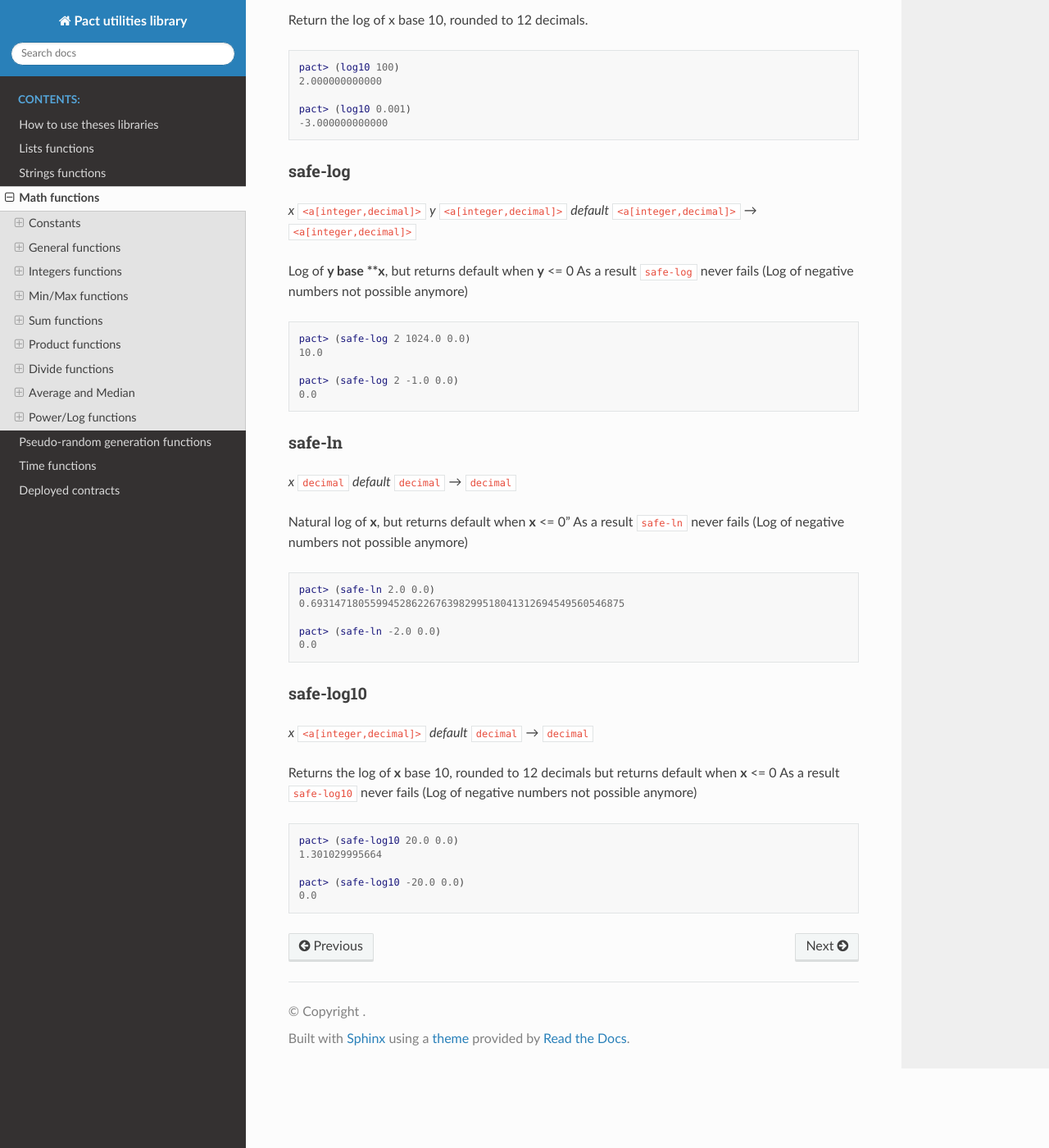
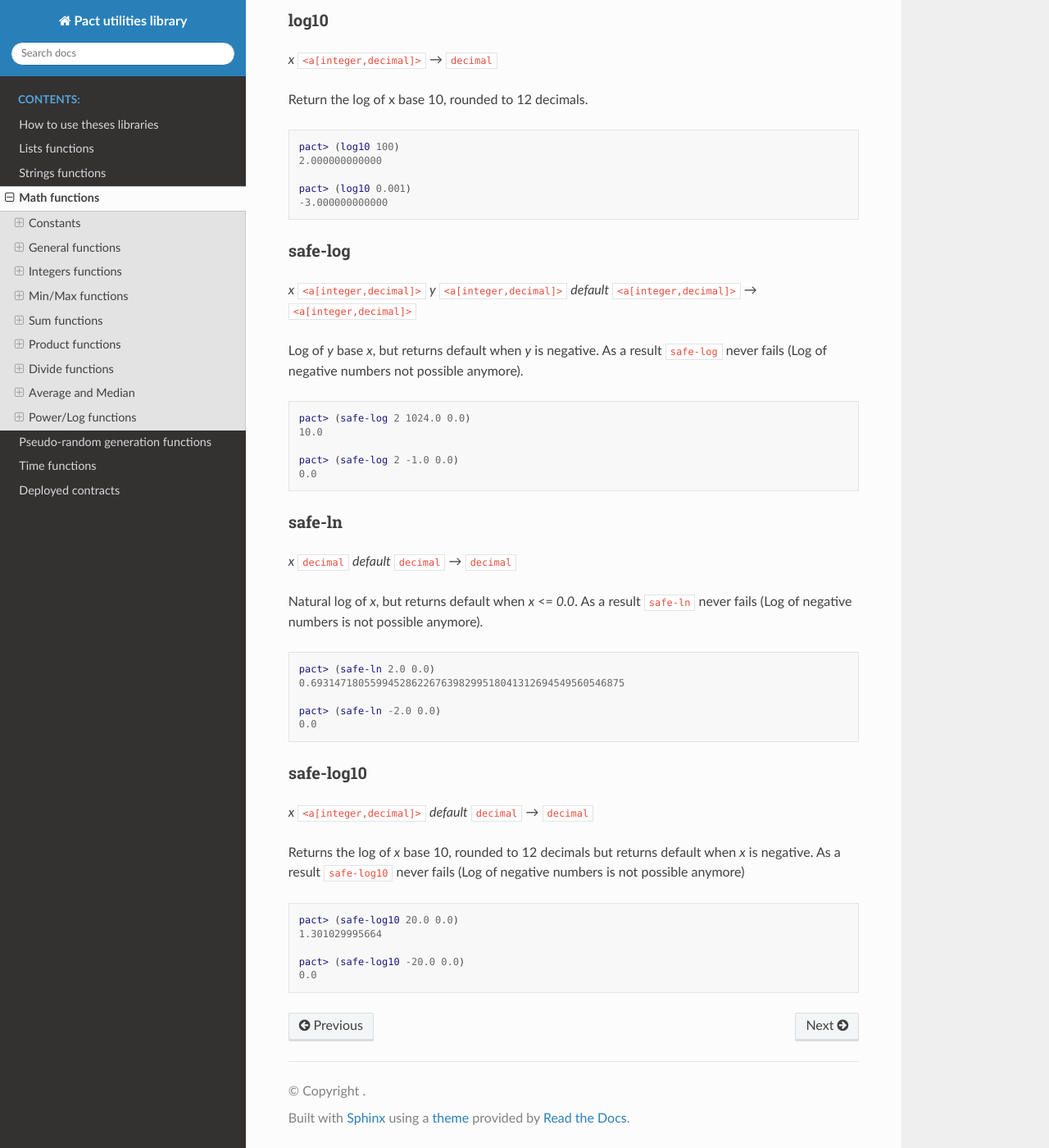
Before and after one commit to CryptoPascal31/pact-util-lib, a Sphinx documentation site: the page built from docs/source/util-math.rst, in a window 1280 px wide and 1400 px high, scrolled down 9192 px. Shown: the whole window at 82% size. Built offline with Sphinx 7.4.7 and the Read the Docs theme 2.0.0, drawn with Linux system fonts in a browser that asks for light colours; some of the changed text lies outside the part shown.

Commit message:
Improve docs + Fix many typos

```diff
--- a/docs/source/util-math.rst
+++ b/docs/source/util-math.rst
@@ -47,7 +47,8 @@
 between
 ~~~~~~~
 *a* ``decimal`` *b* ``decimal`` *x* ``decimal`` *→* ``bool``
-Return true is a <= x <= b"
+
+Return true is a <= x <= b".
 
 .. code:: lisp
 
@@ -78,7 +79,7 @@
 ~~~~~~~
 *y* ``integer`` *→* ``bool``
 
-Return true if x is even
+Return true if x is even.
 
 .. code:: lisp
 
@@ -92,7 +93,7 @@
 ~~~~~~~
 *y* ``integer`` *→* ``bool``
 
-Return true if x is odd
+Return true if x is odd.
 
 .. code:: lisp
 
@@ -108,7 +109,9 @@
 
 Return the greatest common divisor of *a* and *b*.
 
-Zeros are allowed for *a* or *b* or both. (gcd 0 0) returns 0.
+Zeros are allowed for *a* or *b* or both.
+
+``(gcd 0 0)`` returns 0.
 
 Negative numbers are allowed.
 
@@ -159,7 +162,7 @@
 ~~~
 *x* ``decimal`` *y* ``decimal`` *→* ``decimal``
 
-Return the min of 2 values
+Return the min of 2 values.
 
 .. code:: lisp
 
@@ -170,7 +173,7 @@
 ~~~
 *x* ``decimal`` *y* ``decimal`` *→* ``decimal``
 
-Return the max of 2 values
+Return the max of 2 values.
 
 .. code:: lisp
 
@@ -182,7 +185,7 @@
 ~~~~
 *x* ``decimal`` *y* ``decimal`` *z* ``decimal`` *→* ``decimal``
 
-Return the min of 3 values
+Return the min of 3 values.
 
 .. code:: lisp
 
@@ -193,7 +196,7 @@
 ~~~~
 *x* ``decimal`` *y* ``decimal`` *z* ``decimal`` *→* ``decimal``
 
-Return the max of 3 values
+Return the max of 3 values.
 
 .. code:: lisp
 
@@ -204,7 +207,7 @@
 ~~~~
 *x* ``decimal`` *y* ``decimal`` *z* ``decimal`` *zz* ``decimal`` *→* ``decimal``
 
-Return the min of 4 values
+Return the min of 4 values.
 
 .. code:: lisp
 
@@ -215,7 +218,7 @@
 ~~~~
 *x* ``decimal`` *y* ``decimal`` *z* ``decimal`` *zz* ``decimal`` *→* ``decimal``
 
-Return the max of 4 values
+Return the max of 4 values.
 
 .. code:: lisp
 
@@ -227,7 +230,7 @@
 ~~~~~~~~
 *x* ``[decimal]`` *→* ``decimal``
 
-Return the min of a list
+Return the min of a list.
 
 .. code:: lisp
 
@@ -238,7 +241,7 @@
 ~~~~~~~~
 *x* ``[decimal]`` *→* ``decimal``
 
-Return the max of a list
+Return the max of a list.
 
 .. code:: lisp
 
@@ -288,7 +291,7 @@
 ~~~~
 *x* ``decimal`` *y* ``decimal`` *z* ``decimal`` *zz* ``decimal`` *→* ``decimal``
 
-Return the sum of 4 values
+Return the sum of 4 values.
 
 .. code:: lisp
 
@@ -299,7 +302,7 @@
 ~~~
 *x* ``[decimal]`` *→* ``decimal``
 
-Return the sum of a list
+Return the sum of a list.
 
 .. code:: lisp
 
@@ -314,7 +317,7 @@
 ~~~~~
 *x* ``decimal`` *y* ``decimal`` *z* ``decimal`` *→* ``decimal``
 
-Return the product of 3 values
+Return the product of 3 values.
 
 .. code:: lisp
 
@@ -325,7 +328,7 @@
 ~~~~~
 *x* ``decimal`` *y* ``decimal`` *z* ``decimal`` *zz* ``decimal`` *→* ``decimal``
 
-Return the product of 4 values
+Return the product of 4 values.
 
 .. code:: lisp
 
@@ -336,7 +339,7 @@
 ~~~~
 *x* ``[decimal]`` *→* ``decimal``
 
-Return the product of a list
+Return the product of a list.
 
 .. code:: lisp
 
@@ -347,7 +350,7 @@
 ~~~~~~~
 *x* ``decimal`` *→* ``decimal``
 
-Return the square of *x*
+Return the square of *x*.
 
 .. code:: lisp
 
@@ -362,8 +365,8 @@
 ~~~~~~
 *x* ``decimal`` *y* ``decimal`` *default* ``decimal`` *→* ``decimal``
 
-Divide **x** by **y** but returns default if **y** is 0.0
-As a result ``safe-/`` never fails (Division by 0.0 is not possible anymore)
+Divide **x** by **y** but returns default if **y** is *0.0*.
+As a result ``safe-/`` never fails (Division by *0.0* is not possible anymore).
 
 .. code:: lisp
 
@@ -424,7 +427,7 @@
 ~~~~~
 *x* ``integer`` *→* ``decimal``
 
-Return 10^x, rounded to 12 decimals (rounding is important when x is negative)
+Return 10^x, rounded to 12 decimals (rounding is important when *x* is negative).
 
 .. code:: lisp
 
@@ -465,8 +468,8 @@
 ~~~~~~~~
 *x* ``<a[integer,decimal]>`` *y* ``<a[integer,decimal]>``  *default* ``<a[integer,decimal]>``  *→* ``<a[integer,decimal]>``
 
-Log of **y base **x**, but returns default when **y** <= 0
-As a result ``safe-log`` never fails (Log of negative numbers not possible anymore)
+Log of *y* base *x*, but returns default when *y* is negative.
+As a result ``safe-log`` never fails (Log of negative numbers not possible anymore).
 
 .. code:: lisp
 
@@ -480,8 +483,8 @@
 ~~~~~~~~
 *x* ``decimal`` *default* ``decimal``  *→* ``decimal``
 
-Natural log of **x**, but returns default when **x** <= 0"
-As a result ``safe-ln`` never fails (Log of negative numbers not possible anymore)
+Natural log of *x*, but returns default when *x* <= *0.0*.
+As a result ``safe-ln`` never fails (Log of negative numbers is not possible anymore).
 
 .. code:: lisp
 
@@ -495,8 +498,8 @@
 ~~~~~~~~~~
 *x* ``<a[integer,decimal]>`` *default* ``decimal``  *→* ``decimal``
 
-Returns the log of **x** base 10, rounded to 12 decimals but returns default when **x** <= 0
-As a result ``safe-log10`` never fails (Log of negative numbers not possible anymore)
+Returns the log of *x* base 10, rounded to 12 decimals but returns default when *x* is negative.
+As a result ``safe-log10`` never fails (Log of negative numbers is not possible anymore)
 
 .. code:: lisp
 
```
Also changed, not shown: other parts of docs/source/util-math.rst (+4 -4 lines), docs/source/util-lists.rst (+23 -23 lines), docs/source/util-random.rst (+7 -7 lines), docs/source/util-strings.rst (+25 -17 lines), docs/source/util-time.rst (+10 -10 lines).
